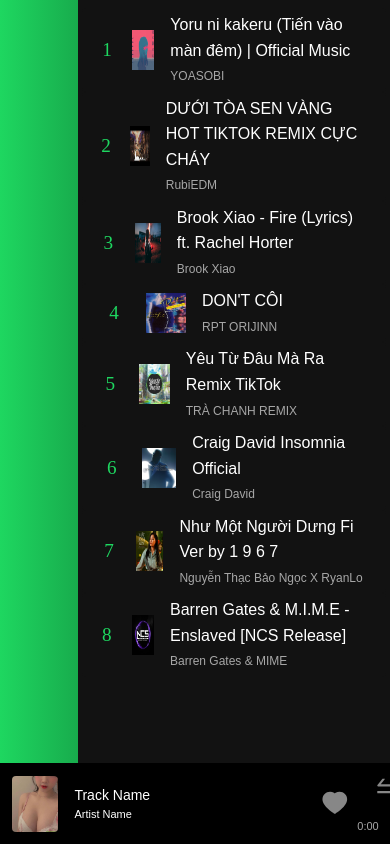
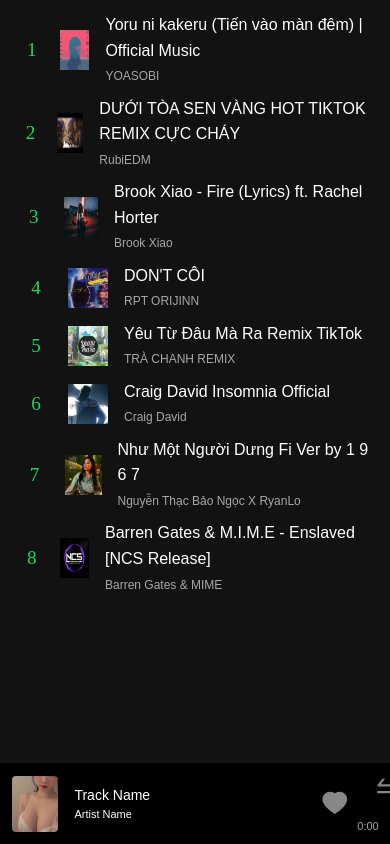
Before and after one commit to Luong-Quang-Huy/Music-App, a React (Vite) app: page / in a window 390 px wide. Shown: the top 844 px of the page. Built offline with nearby package versions, Linux system fonts and the light colour scheme.

Commit message:
fix layout

```diff
--- a/src/App.css
+++ b/src/App.css
@@ -353,20 +353,15 @@
   z-index: 1;
 }
 
-@media (max-width: 480px){
-  .track-list{
-    width: 100%;
-  }
-}
-
-@media (max-width: 620px){
-  .track-list{
-    width: 100%;
-  }
-}
 
 @media (max-width: 786px){
   .track-list{
     width: 80%;
   }
 }
+
+@media (max-width: 480px){
+  .track-list{
+    width: 100%;
+  }
+}
```
